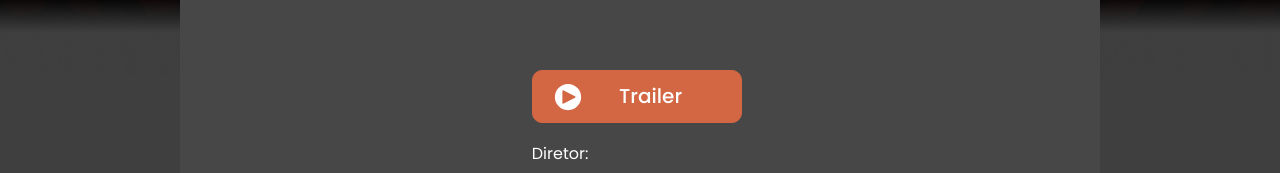
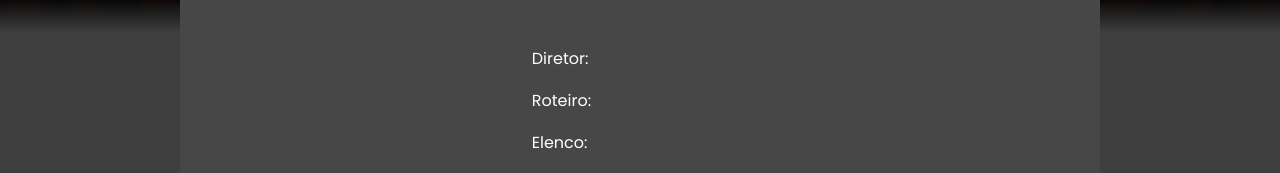
Before and after one commit to Paulo-DevTallos/front-user-tallos-flix, a Vue app: page /home/movie in a window 1280 px wide. Shown: the part 339-512 px from the top of the page. Built offline with nearby package versions, Linux system fonts and the light colour scheme.

Commit message:
feat:TF-133-143 - adicionando regra para inibir botao de trailer

```diff
--- a/src/components/Cards/CardMovie.vue
+++ b/src/components/Cards/CardMovie.vue
@@ -28,7 +28,14 @@
           <p id="tag-favorite">Salvar na minha lista</p>
         </div>
       </header>
-      <div v-if="hiddenBtnTrailer" class="btn-trailer-container">
+      <div
+        v-if="
+          this.$store.state.Movies.currentMovie.trailer
+            ? this.$store.state.Movies.currentMovie.trailer
+            : hiddenBtnTrailer
+        "
+        class="btn-trailer-container"
+      >
         <button class="trailer-btn" @click="openTraillerModal">
           <Icon icon="carbon:play-filled" />
           Trailer
@@ -108,12 +115,13 @@ import TraillerModal from '@/components/Modals/TraillerModal.vue';
 export default defineComponent({
   name: 'CardMovie',
   components: { Icon, TraillerModal },
-  props: {
+  /*props: {
     hiddenBtnTrailer: { type: Boolean },
-  },
+  },*/
   data() {
     return {
       hiddenTraillerModal: false,
+      hiddenBtnTrailer: false,
     };
   },
   methods: {
--- a/src/pages/Movies/MovieView.vue
+++ b/src/pages/Movies/MovieView.vue
@@ -1,6 +1,7 @@
 <template>
   <div class="page-container">
-    <CardMovie :hiddenBtnTrailer="true" />
+    <CardMovie />
+    <!--<CardMovie :hiddenBtnTrailer="true" />-->
   </div>
 </template>
 
```
